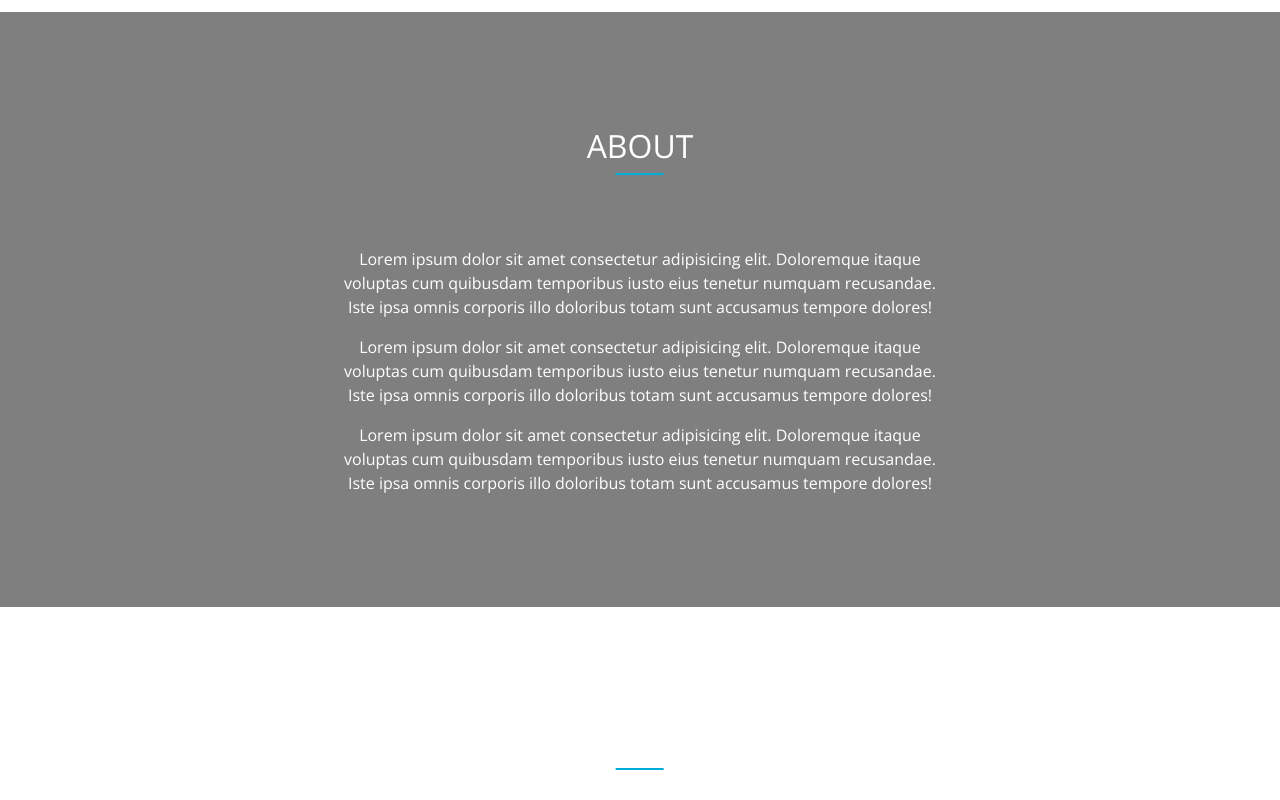
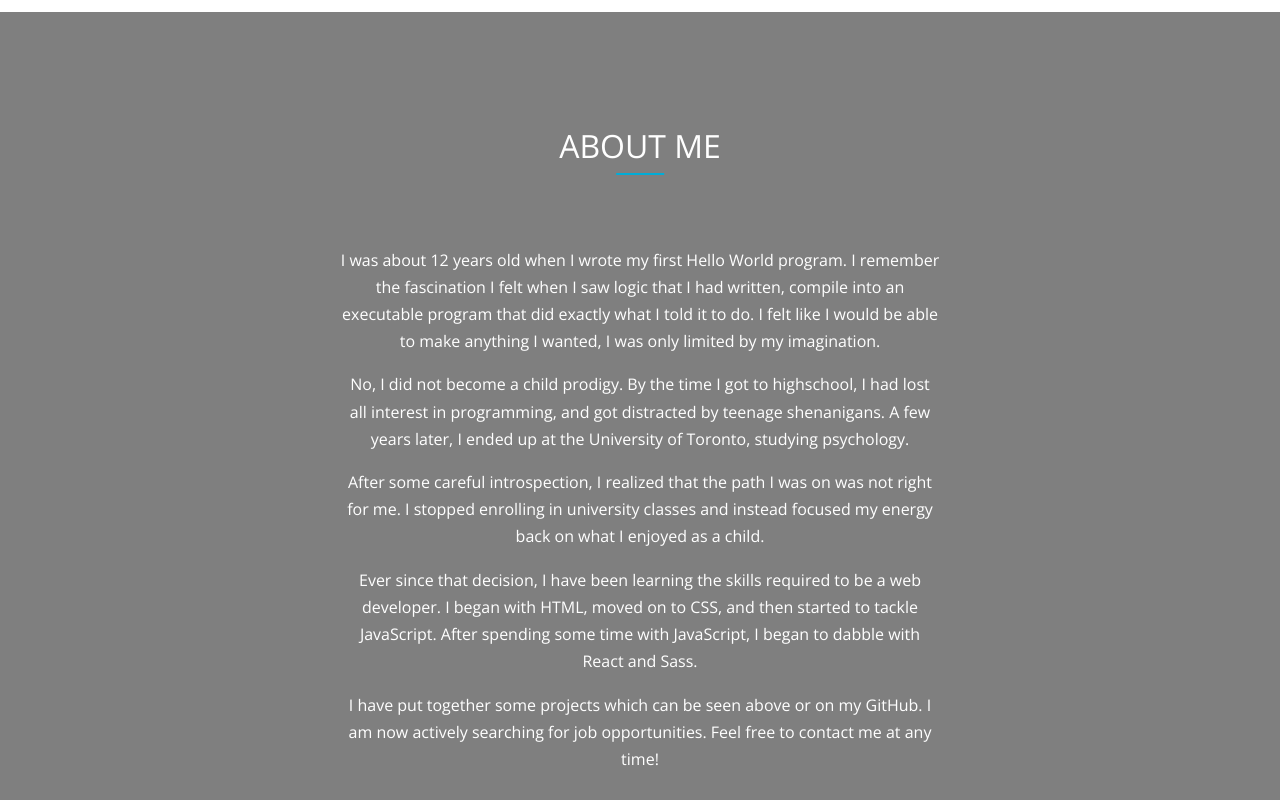
Before and after one commit to nicholas-newman1/portfolio-react, a React (Create React App) app: page / in a window 1280 px wide. Shown: the part 1760-2560 px from the top of the page. Built offline with nearby package versions, Linux system fonts and the light colour scheme.

Commit message:
updated about me section

```diff
--- a/src/pages/HomePage/About/About.js
+++ b/src/pages/HomePage/About/About.js
@@ -4,25 +4,36 @@ import './about.css';
 const About = () => {
   return (
     <section id='about' className='about'>
-      <h2 className='section-heading'>About</h2>
+      <h2 className='section-heading'>About Me</h2>
       <div className='about__text-container container'>
         <p className='about__text'>
-          Lorem ipsum dolor sit amet consectetur adipisicing elit. Doloremque
-          itaque voluptas cum quibusdam temporibus iusto eius tenetur numquam
-          recusandae. Iste ipsa omnis corporis illo doloribus totam sunt
-          accusamus tempore dolores!
+          I was about 12 years old when I wrote my first Hello World program. I
+          remember the fascination I felt when I saw logic that I had written,
+          compile into an executable program that did exactly what I told it to
+          do. I felt like I would be able to make anything I wanted, I was only
+          limited by my imagination.
         </p>
         <p className='about__text'>
-          Lorem ipsum dolor sit amet consectetur adipisicing elit. Doloremque
-          itaque voluptas cum quibusdam temporibus iusto eius tenetur numquam
-          recusandae. Iste ipsa omnis corporis illo doloribus totam sunt
-          accusamus tempore dolores!
+          No, I did not become a child prodigy. By the time I got to highschool,
+          I had lost all interest in programming, and got distracted by teenage
+          shenanigans. A few years later, I ended up at the University of
+          Toronto, studying psychology.
         </p>
         <p className='about__text'>
-          Lorem ipsum dolor sit amet consectetur adipisicing elit. Doloremque
-          itaque voluptas cum quibusdam temporibus iusto eius tenetur numquam
-          recusandae. Iste ipsa omnis corporis illo doloribus totam sunt
-          accusamus tempore dolores!
+          After some careful introspection, I realized that the path I was on
+          was not right for me. I stopped enrolling in university classes and
+          instead focused my energy back on what I enjoyed as a child.
+        </p>
+        <p className='about__text'>
+          Ever since that decision, I have been learning the skills required to
+          be a web developer. I began with HTML, moved on to CSS, and then
+          started to tackle JavaScript. After spending some time with
+          JavaScript, I began to dabble with React and Sass.
+        </p>
+        <p className='about__text'>
+          I have put together some projects which can be seen above or on my
+          GitHub. I am now actively searching for job opportunities. Feel free
+          to contact me at any time!
         </p>
       </div>
     </section>
--- a/src/pages/HomePage/About/about.css
+++ b/src/pages/HomePage/About/about.css
@@ -8,9 +8,10 @@
 }
 
 .about__text {
+  font-weight: 300;
   text-align: center;
   color: white;
-  line-height: 1.5rem;
+  line-height: 1.7rem;
 }
 
 .about__text + .about__text {
```
Also changed, not shown: 1 other file (tests, documents, lock files or other folders).
